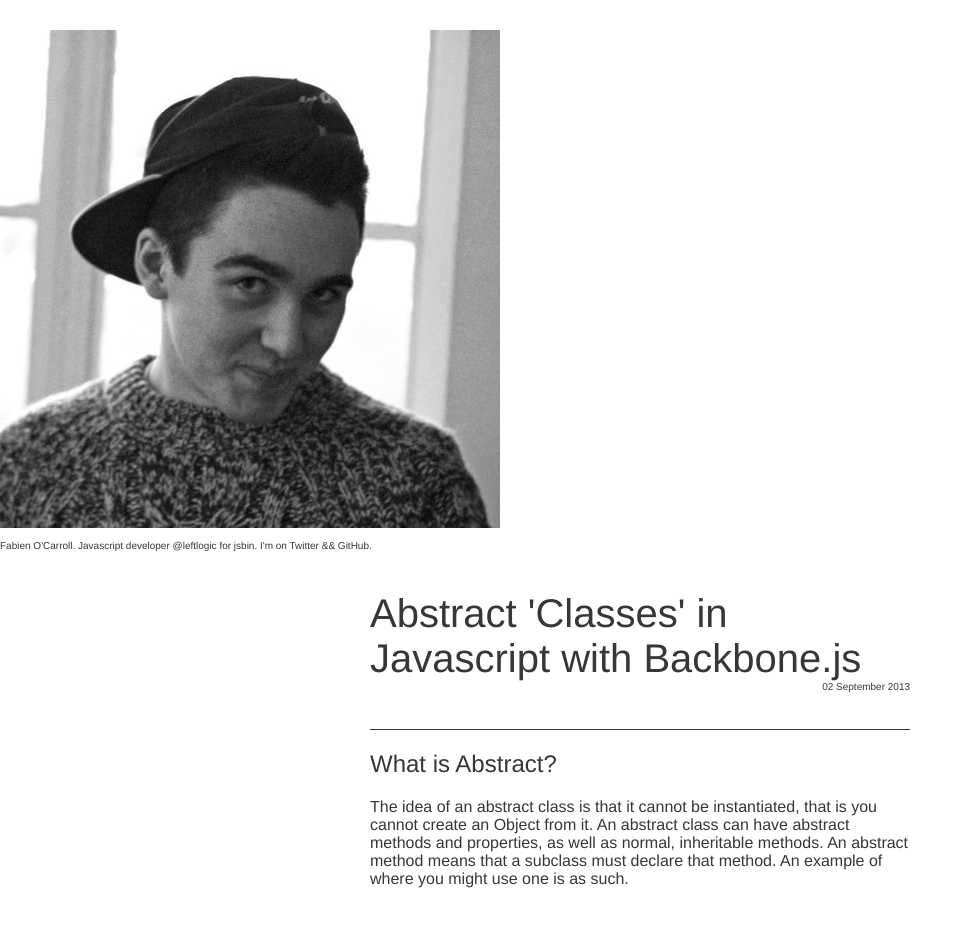
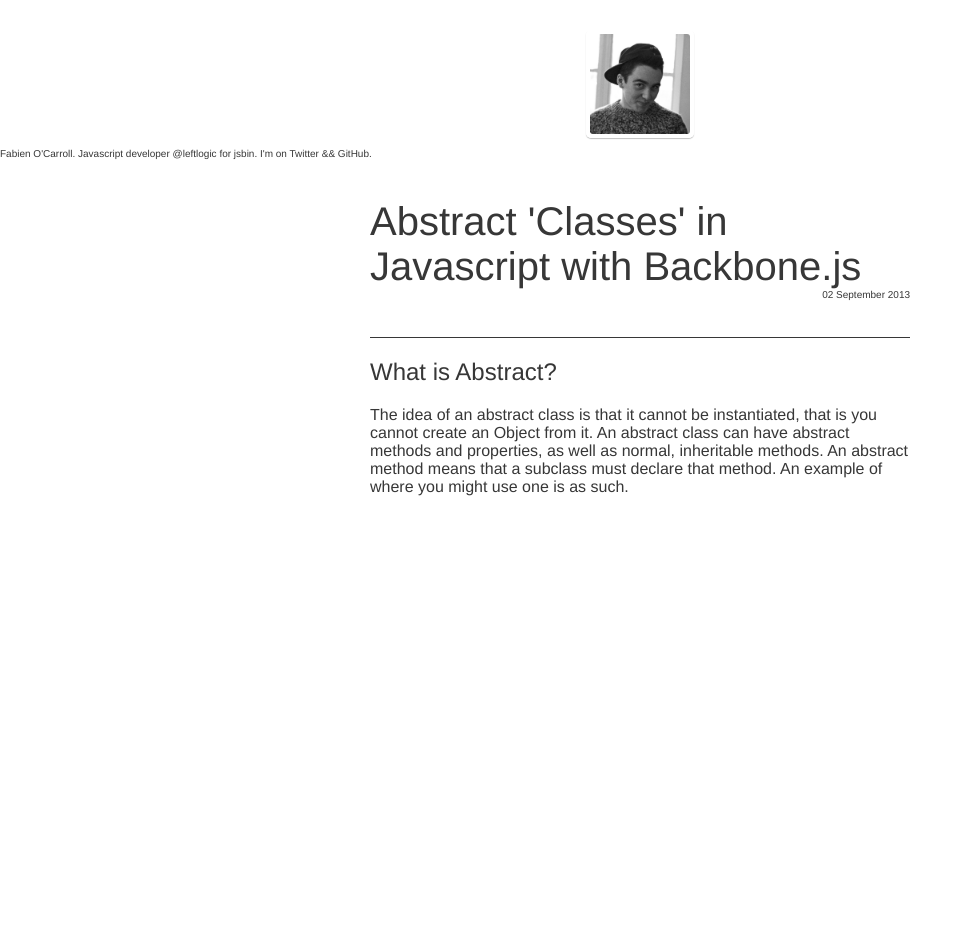
Before and after one commit to allouis/allouis.github.io, a Jekyll site: the page built from index.html, in a window 1280 px wide. Shown: the whole page, without its empty margins (0-973 px from the left). Built offline with Jekyll 4.4.1, drawn with Linux system fonts in a browser that asks for light colours; Markdown is read by kramdown in place of the engine named in the settings; the list of posts is cut into pages by our own code; after the commit the page ends 900 px from its top, so only the background shows below that.

Commit message:
Adding styles to image

```diff
--- a/_layouts/default.html
+++ b/_layouts/default.html
@@ -19,7 +19,9 @@
   </head>
   <body>
     <header>
-    <img src="/content/gravatar.jpeg"/>
+        <div class="image-holder">
+            <img src="/content/gravatar.jpeg"/>
+        </div>
         <p>
         Fabien O'Carroll. Javascript developer <a href="http://twitter.com/leftlogic">@leftlogic</a> for <a href="http://jsbin.com">jsbin</a>.
         I'm on <a href="http://twitter.com/fabienallouis">Twitter</a> &amp;&amp; <a href="http://github.com/allouis">GitHub</a>.
--- a/css/main.css
+++ b/css/main.css
@@ -14,3 +14,17 @@
 h1,h2,h3,h4,h5,h6 {
     font-weight:200;
 }
+.image-holder {
+    margin:0px auto 5px;
+    border: 4px solid rgb(255,255,255);
+    border-radius:5px;
+    -webkit-box-shadow: 0 1px 1px rgba(0,0,0,0.25);
+    box-shadow: 0 1px 1px rgba(0,0,0,0.25);
+    width:100px;
+    height:100px;
+}
+
+.image-holder img {
+    border-radius:3px;
+    width:100%;
+}
```
